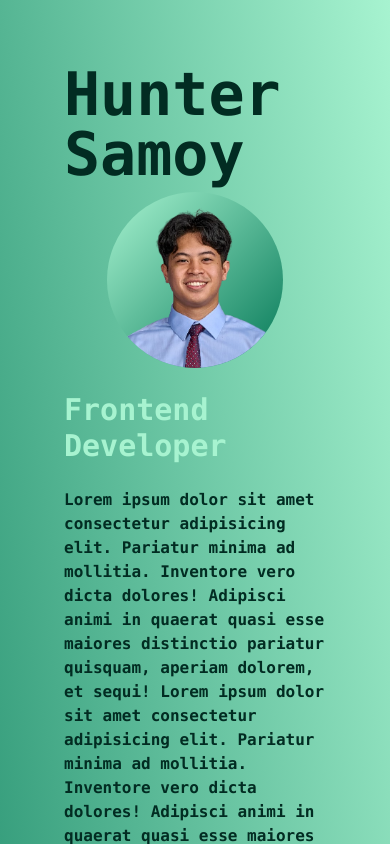
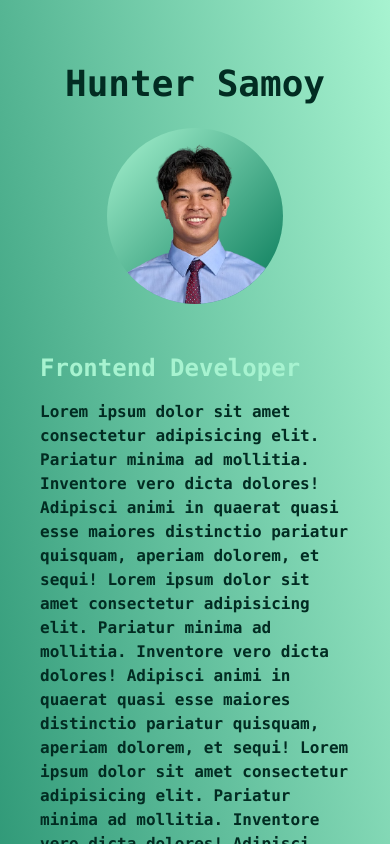
Before and after one commit to Huntergs16/portfolio, a Next.js app: page / in a window 390 px wide. Shown: the top 844 px of the page. Built offline with nearby package versions, Linux system fonts and the light colour scheme.

Commit message:
mobile interactivity

```diff
--- a/app/page.tsx
+++ b/app/page.tsx
@@ -4,26 +4,28 @@ import Link from 'next/link'
 export default function Home() {
   return (
     <main className="from-emerald-700 to-emerald-200 bg-gradient-to-tr sm:bg-gradient-conic min-h-screen overflow-hidden flex flex-col sm:flex-row p-4 sm:px-36 sm:py-28 font-mono">
-      <div className='sm:border-white flex flex-col sm:flex-row sm:border-solid sm:border-8 min-h-full min-w-full bg-transparent p-12 justify-center gap-4 sm:gap-8'>
-        <div className='sm:w-1/2 h-min text-emerald-950 font-semibold flex flex-col gap-6 sm:gap-12'>
-          <span className='flex flex-col sm:flex-row items-center gap-2 sm:gap-10'>
-            <p className='text-6xl sm:text-7xl'>Hunter Samoy</p>
+      <div className='sm:border-white flex flex-col sm:flex-row sm:border-solid sm:border-8 min-h-full min-w-full bg-transparent px-6 py-12 justify-center gap-4 sm:gap-8'>
+        <div className='sm:w-1/2 h-min text-emerald-950 font-semibold flex flex-col gap-12'>
+          <span className='flex flex-col sm:flex-row items-center gap-6 sm:gap-10'>
+            <p className='text-4xl sm:text-7xl'>Hunter Samoy</p>
             <div className='group/profile flex items-center gap-6 px-8 justify-center'>
               <div className="w-44 h-44 rounded-full overflow-hidden bg-gradient-to-tl from-emerald-700 to-emerald-200 z-10">
                 <Image className="w-full h-full object-cover" src={'/headshot-removebg-preview.png'} alt={'Hunter'} width={200} height={200} />
               </div>
-              <div className='absolute gap-4 text-lg sm:-translate-x-[10.4rem] opacity-0 group-hover/profile:translate-y-20 sm:group-hover/profile:translate-y-0 sm:group-hover/profile:translate-x-0 group-hover/profile:opacity-100 transition-all duration-800 ease-in-out'>
+              <div className='absolute gap-4 text-lg sm:-translate-x-[10.4rem] opacity-0 group-hover/profile:translate-y-28 sm:group-hover/profile:translate-y-0 sm:group-hover/profile:translate-x-0 group-hover/profile:opacity-100 transition-all duration-800 ease-in-out'>
                 <Link className='cursor-pointer hover:text-emerald-700 mr-4' href={'https://www.linkedin.com/in/hunter-samoy/'} target='_blank'>LinkedIn</Link>
                 <Link className='cursor-pointer hover:text-emerald-700' href={'https://github.com/Huntergs16'} target='_blank'>Github</Link>
               </div>
             </div>
           </span>
-          <p className='text-3xl text-emerald-200 sm:text-emerald-950'>Frontend Developer</p>
-          <p>Lorem ipsum dolor sit amet consectetur adipisicing elit. Pariatur minima ad mollitia. Inventore vero dicta dolores! Adipisci animi in quaerat quasi esse maiores distinctio pariatur quisquam, aperiam dolorem, et sequi!
-            Lorem ipsum dolor sit amet consectetur adipisicing elit. Pariatur minima ad mollitia. Inventore vero dicta dolores! Adipisci animi in quaerat quasi esse maiores distinctio pariatur quisquam, aperiam dolorem, et sequi!
-            Lorem ipsum dolor sit amet consectetur adipisicing elit. Pariatur minima ad mollitia. Inventore vero dicta dolores! Adipisci animi in quaerat quasi esse maiores distinctio pariatur quisquam, aperiam dolorem, et sequi!
-            Lorem ipsum dolor sit amet consectetur adipisicing elit. Pariatur minima ad mollitia. Inventore vero dicta dolores! Adipisci animi in quaerat quasi esse maiores distinctio pariatur quisquam, aperiam dolorem, et sequi!
-          </p>
+          <div className='flex flex-col gap-4'>
+            <p className='text-2xl sm:text-3xl text-emerald-200 sm:text-emerald-950'>Frontend Developer</p>
+            <p>Lorem ipsum dolor sit amet consectetur adipisicing elit. Pariatur minima ad mollitia. Inventore vero dicta dolores! Adipisci animi in quaerat quasi esse maiores distinctio pariatur quisquam, aperiam dolorem, et sequi!
+              Lorem ipsum dolor sit amet consectetur adipisicing elit. Pariatur minima ad mollitia. Inventore vero dicta dolores! Adipisci animi in quaerat quasi esse maiores distinctio pariatur quisquam, aperiam dolorem, et sequi!
+              Lorem ipsum dolor sit amet consectetur adipisicing elit. Pariatur minima ad mollitia. Inventore vero dicta dolores! Adipisci animi in quaerat quasi esse maiores distinctio pariatur quisquam, aperiam dolorem, et sequi!
+              Lorem ipsum dolor sit amet consectetur adipisicing elit. Pariatur minima ad mollitia. Inventore vero dicta dolores! Adipisci animi in quaerat quasi esse maiores distinctio pariatur quisquam, aperiam dolorem, et sequi!
+            </p>
+          </div>
         </div>
         <div className='sm:w-1/2 h-full sm:h-min flex flex-col justify-start items-center text-emerald-950 group/projects place-self-center sm:px-32'>
           <div className='flex flex-col sm:items-center group/projects sm:h-2/3 justify-start'>
```
